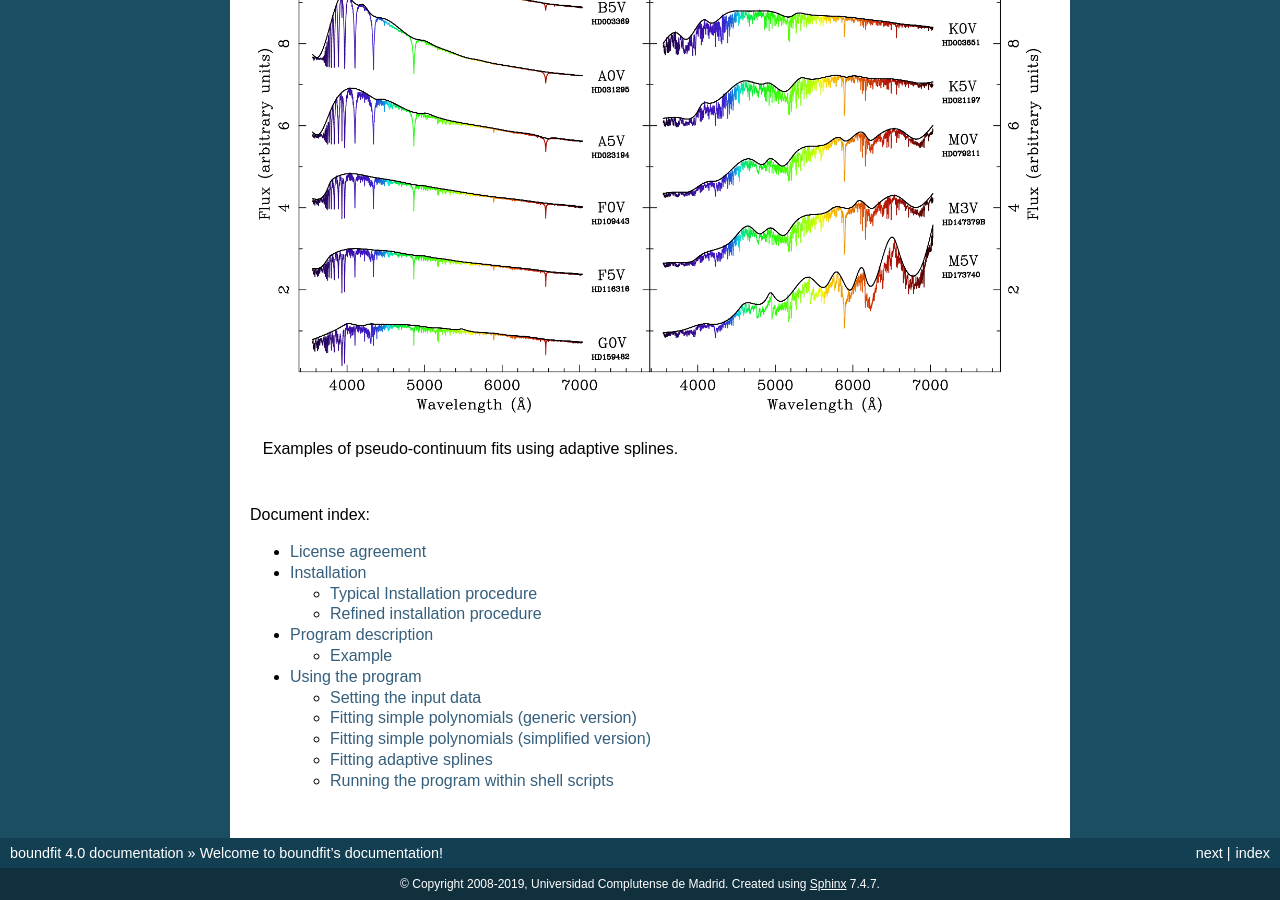
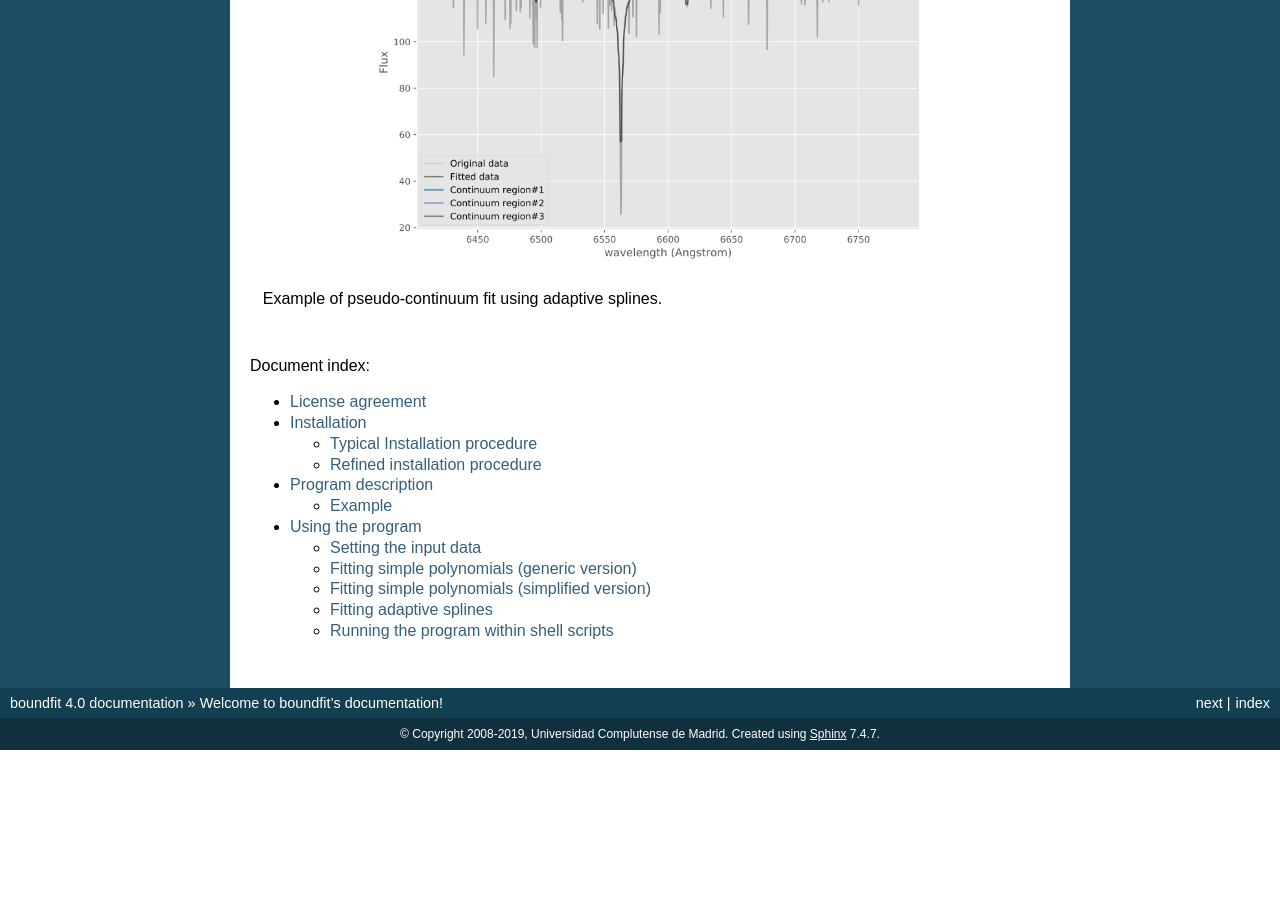
Before and after one commit to nicocardiel/boundfit, a Sphinx documentation site: the page built from docs/index.rst, in a window 1280 px wide and 900 px high, scrolled down 731 px. Built offline with Sphinx 7.4.7, drawn with Linux system fonts in a browser that asks for light colours; formulas are drawn with MathJax 3; after the commit the page ends 1481 px from its top, so only the background shows below that.

Commit message:
Change image in homepage

```diff
--- a/docs/index.rst
+++ b/docs/index.rst
@@ -20,11 +20,11 @@ generalised least-squares method (`Cardiel 2009, MNRAS, 396, 680
    Comparison between different functional forms for the boundary fitting.
 
 
-.. figure:: images/plots_miles.png
-   :width: 100%
+.. figure:: images/continuum_fitting.png
+   :width: 70%
    :align: center
 
-   Examples of pseudo-continuum fits using adaptive splines.
+   Example of pseudo-continuum fit using adaptive splines.
 
 Document index:
 
```
Also changed, not shown: docs/images/continuum_fitting.png (added).
